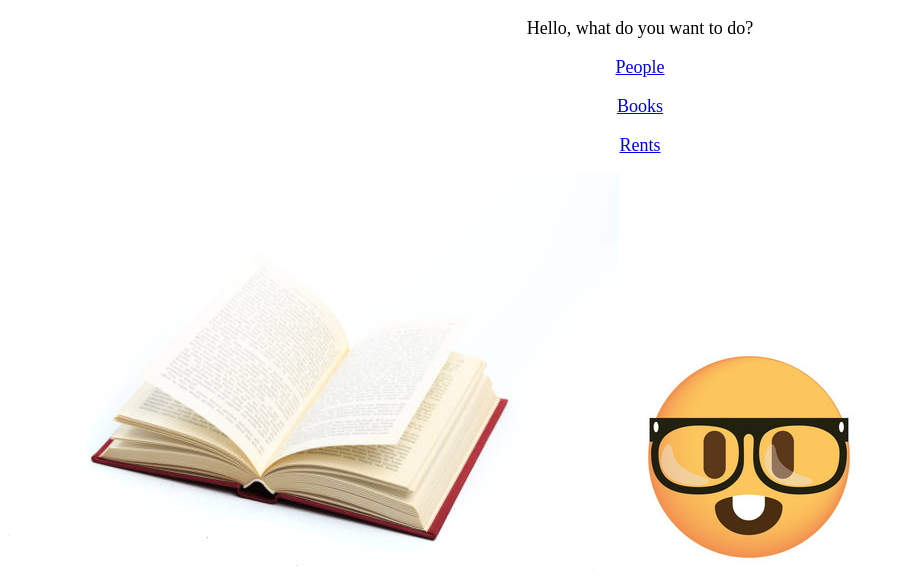
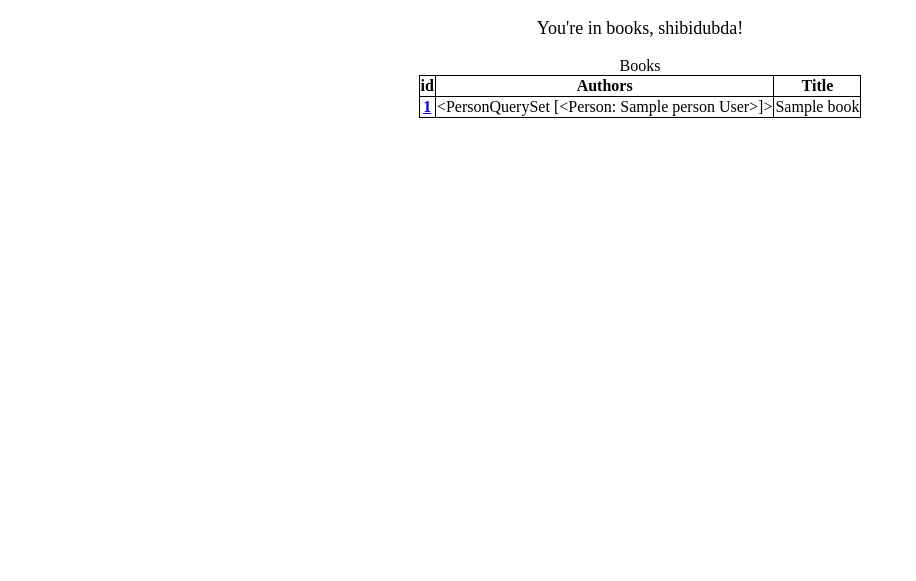
Before and after one commit to pyniuX/library, a Django app: page /library/books/ in a window 1280 px wide. Shown: the top 581 px of the page, without its empty margins (0-916 px from the left). Run offline with Django 5.2, Linux system fonts and the light colour scheme; tables that the repository leaves empty hold one stand-in row (values such as "Sample post").

Commit message:
book status and books templates working

```diff
--- /dev/null
+++ b/mysite/library/templates/library/books.html
@@ -0,0 +1,48 @@
+
+
+
+<!DOCTYPE html>
+<html lang="en">
+<head>
+    <meta charset="UTF-8">
+    <meta name="viewport" content="width=device-width, initial-scale=1.0">
+    <title>books</title>
+    <style>
+      .center {
+      margin-left: auto;
+      margin-right: auto;}
+      table, th, td {
+        border: 1px solid;
+        border-collapse: collapse;
+      }
+  </style>
+</head>
+<body>
+    <p style="font-size: large; text-align: center" >You're in books, shibidubda!</p>
+
+
+    <table class="center">
+      <caption>
+        Books
+      </caption>
+      <thead>
+        <tr>
+          <th scope="col">id</th>
+          <th scope="col">Authors</th>
+          <th scope="col">Title</th>
+        </tr>
+      </thead>
+      <tbody>
+        {% for book in books_list %}
+          <tr>
+            <th scope="row" ><a href="{% url 'library:book_status' book.id %}">{{ book.id }}</a></th>
+            <td>{{ book.authors.all }} </td>
+            <td>{{ book.title }}</td>
+          </tr>
+        {% endfor %}
+      </tbody>
+      <tfoot>
+      </tfoot>
+    </table>
+</body>
+</html>
--- a/mysite/library/templates/library/index.html
+++ b/mysite/library/templates/library/index.html
@@ -11,7 +11,6 @@
     <p style="font-size: large; text-align: center" >Hello, what do you want to do?</p>
     <p style="font-size: large; text-align: center" > <a href="{% url 'library:people'  %}">People</a></p>
     <p style="font-size: large; text-align: center" > <a href="{% url 'library:books'  %}">Books</a></p>
-    <p style="font-size: large; text-align: center" > <a href="{% url 'library:rents'  %}">Rents</a></p>
     <img src="../../static/library/images/books_stack.jpg" alt="image not loaded: books_stack">
     <img src="../../static/library/images/nerd_face.jpg" alt="image not loaded: nerd_face" >
 
--- a/mysite/library/urls.py
+++ b/mysite/library/urls.py
@@ -23,5 +23,5 @@ urlpatterns = [
     path("people/users/<int:person_id>/", views.user_status, name="user_status"),
     path("people/users/<int:person_id>/delete/", views.user_delete, name="user_delete"),
     path("books/", views.books, name="books"),
-    path("rents/", views.rents, name="rents"),
+    path("books/<int:book_id>/", views.book_status, name="book_status"),
 ]
--- a/mysite/library/views.py
+++ b/mysite/library/views.py
@@ -1,9 +1,10 @@
 from typing import Any
 
+from django.db.models import F
 from django.shortcuts import get_object_or_404, redirect, render
 from django.views.generic.edit import CreateView
 
-from .models import Person
+from .models import Book, Person, Rent
 
 
 class UserAddView(CreateView):
@@ -41,7 +42,7 @@ def author_status(request, person_id):
 
 
 def users(request):
-    users_list = Person.objects.active().annotate_opened_rents_number()[:15]
+    users_list = Person.objects.active().annotate_opened_rents_number()
     context = {"users_list": users_list}
     return render(request, "library/users.html", context)
 
@@ -60,8 +61,14 @@ def user_delete(request, person_id):
 
 
 def books(request):
-    return render(request, "library/index.html")
+    books_list = Book.objects.all().prefetch_related("authors")
+    context = {"books_list": books_list}
+    return render(request, "library/books.html", context)
 
 
-def rents(request):
-    return render(request, "library/index.html")
+def book_status(request, book_id):
+    queryset = Book.objects.filter(id=book_id).status()
+    book = get_object_or_404(queryset)
+
+    context = {"book": book}
+    return render(request, "library/book_status.html", context)
```
Also changed, not shown: mysite/library/templates/library/book_status.html (added, +46 -0 lines).
